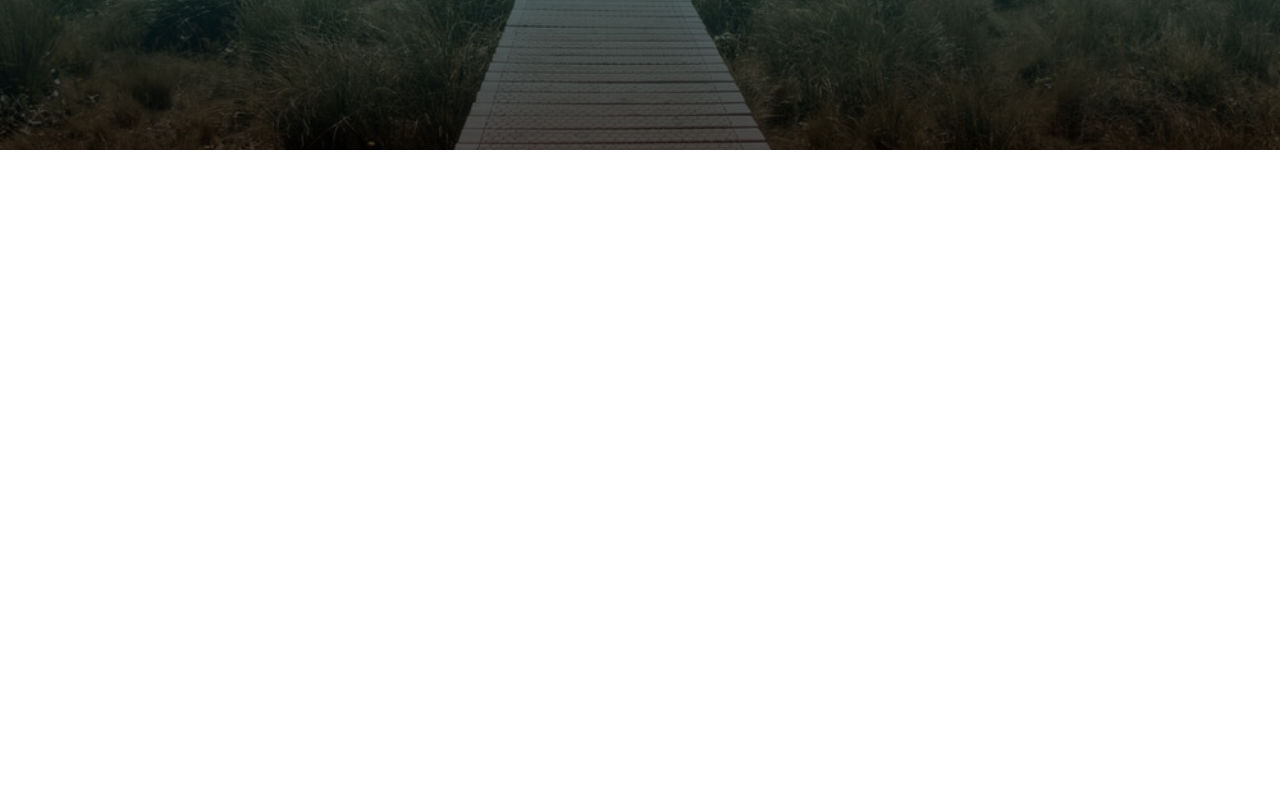
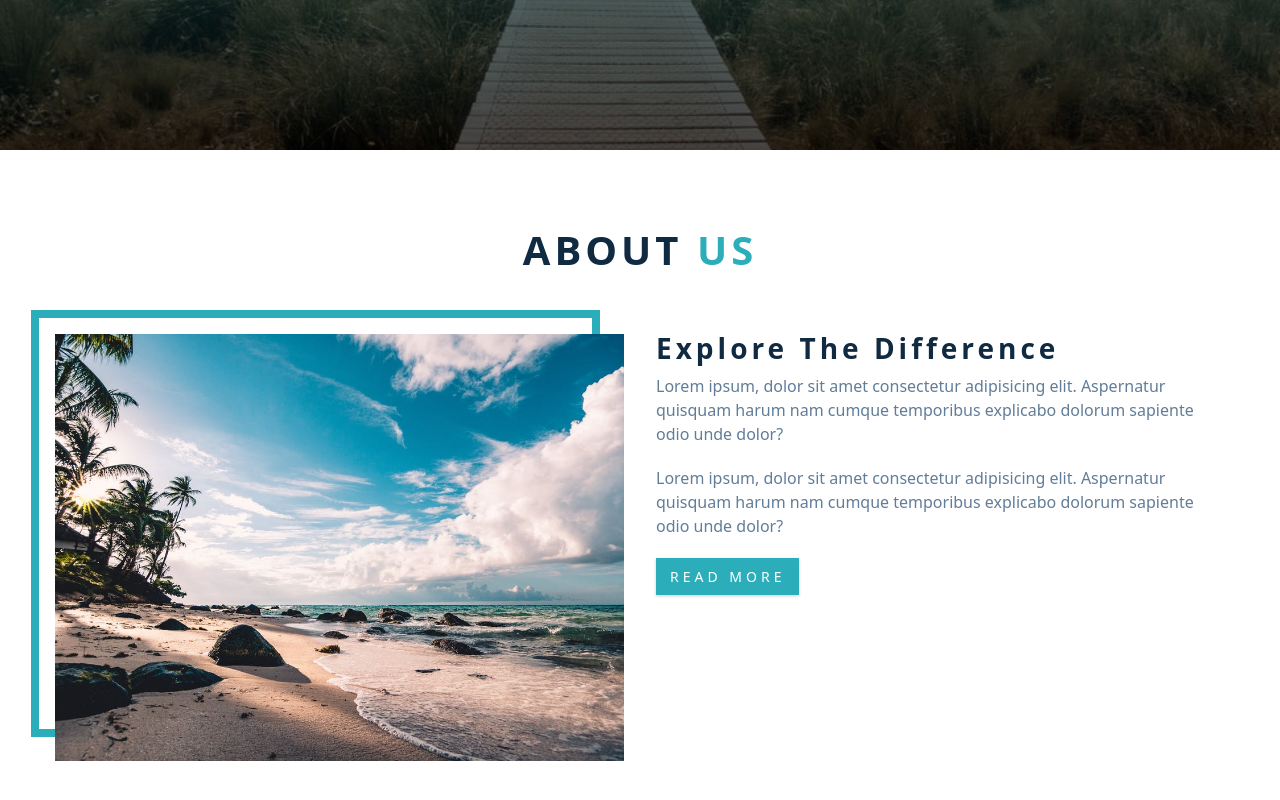
Before and after one commit to shifat97/backroads-app, a React (Vite) app: page / in a window 1280 px wide. Shown: the part 650-1450 px from the top of the page. Before the commit the page ends 800 px from the top, so only its background shows below. Built offline with nearby package versions, Linux system fonts and the light colour scheme.

Commit message:
add about section

```diff
--- a/src/App.jsx
+++ b/src/App.jsx
@@ -1,3 +1,4 @@
+import About from "./components/About";
 import Hero from "./components/Hero";
 import Navbar from "./components/Navbar";
 
@@ -6,6 +7,7 @@ function App() {
     <>
       <Navbar />
       <Hero />
+      <About />
     </>
   );
 }
--- /dev/null
+++ b/src/components/About.jsx
@@ -0,0 +1,33 @@
+import aboutImg from "../images/about.jpeg";
+import Title from "./Title";
+
+const About = () => {
+  return (
+    <section className="section" id="about">
+      <Title title="about" subTitle="us" />
+
+      <div className="section-center about-center">
+        <div className="about-img">
+          <img src={aboutImg} className="about-photo" alt="awesome beach" />
+        </div>
+        <article className="about-info">
+          <h3>explore the difference</h3>
+          <p>
+            Lorem ipsum, dolor sit amet consectetur adipisicing elit. Aspernatur
+            quisquam harum nam cumque temporibus explicabo dolorum sapiente odio
+            unde dolor?
+          </p>
+          <p>
+            Lorem ipsum, dolor sit amet consectetur adipisicing elit. Aspernatur
+            quisquam harum nam cumque temporibus explicabo dolorum sapiente odio
+            unde dolor?
+          </p>
+          <a href="#" className="btn">
+            read more
+          </a>
+        </article>
+      </div>
+    </section>
+  );
+};
+export default About;
--- /dev/null
+++ b/src/components/Title.jsx
@@ -0,0 +1,10 @@
+const Title = ({ title, subTitle }) => {
+  return (
+    <div className='section-title'>
+      <h2>
+        {title} <span>{subTitle}</span>
+      </h2>
+    </div>
+  );
+};
+export default Title;
```
